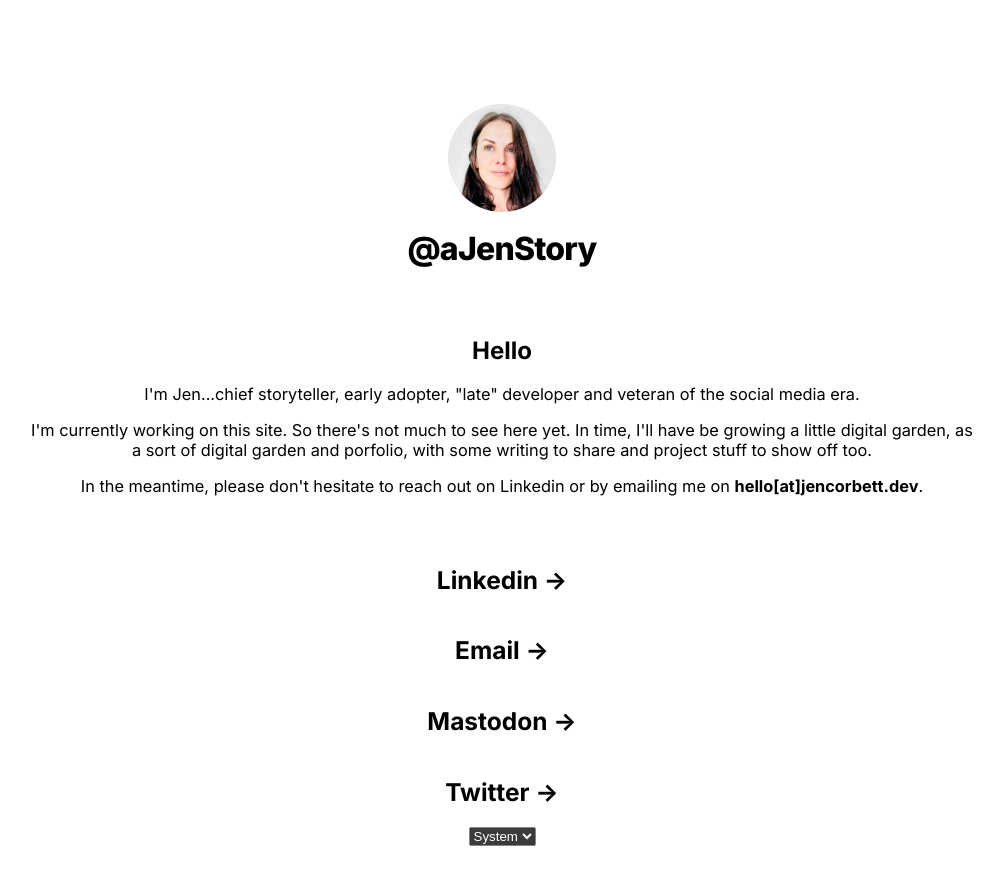
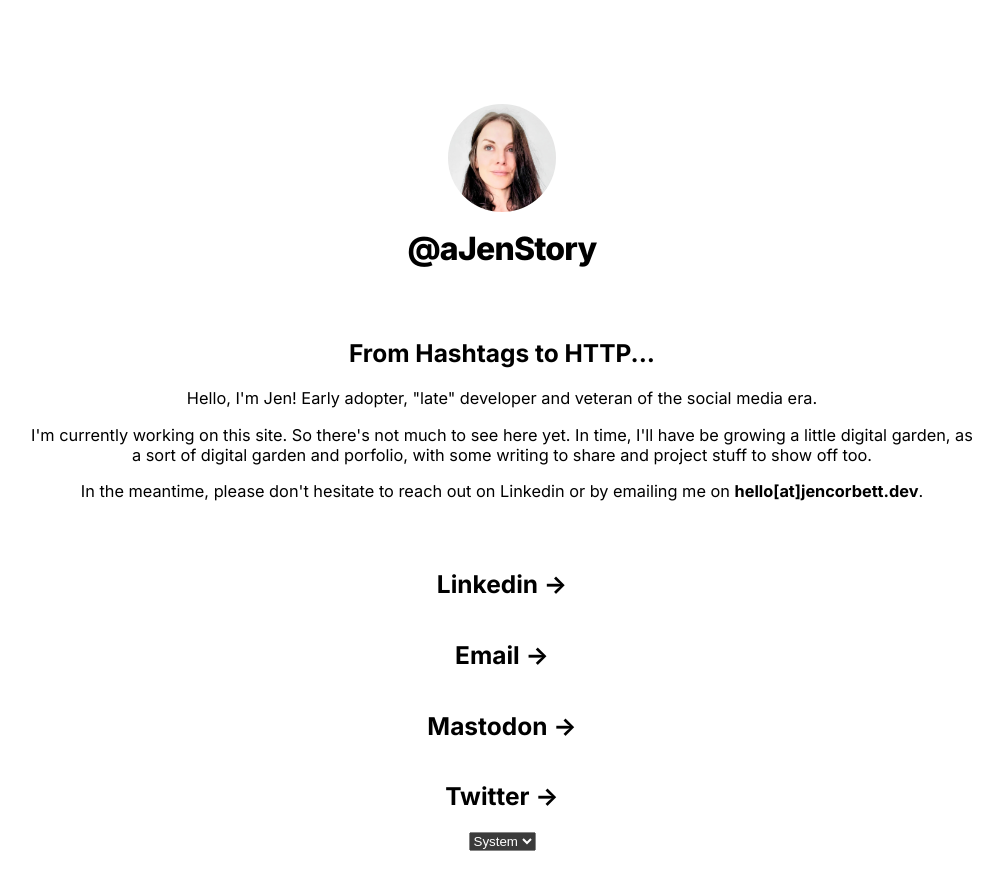
Before and after one commit to ajenstory/jencorbett.dev, a Next.js app in the folder app/: page / in a window 1280 px wide. Shown: the top 890 px of the page, without its empty margins (138-1141 px from the left). Built offline with nearby package versions, Linux system fonts and the light colour scheme.

Commit message:
Update blurb

```diff
--- a/app/pages/index.js
+++ b/app/pages/index.js
@@ -3,7 +3,6 @@ import { Inter } from "next/font/google";
 import utilStyles from "../styles/utils.module.css";
 import styles from "../styles/Home.module.css";
 import Card from "../components/card";
-
 import Header from "../components/header";
 const inter = Inter({ subsets: ["latin"] });
 
@@ -11,15 +10,16 @@ export default function Home() {
   return (
     <>
       <Header home />
-
-      <div className={`${inter.className}  ${styles.center} ${styles.grid}`}>
+      <div className={` ${styles.center} ${styles.grid}`}>
         {" "}
         <Card>
           {" "}
-          <h1 className={`${utilStyles.headingLg}`}>Hello</h1>{" "}
+          <h2 className={`${inter.className} `}>
+            From Hashtags to HTTP...
+          </h2>{" "}
           <p className={` ${styles}`}>
-            I'm Jen...chief storyteller, early adopter, "late" developer and
-            veteran of the social media era.
+            Hello, I'm Jen! Early adopter, "late" developer and veteran of the
+            social media era.
           </p>{" "}
           <p>
             I'm currently working on this site. So there's not much to see here
```
